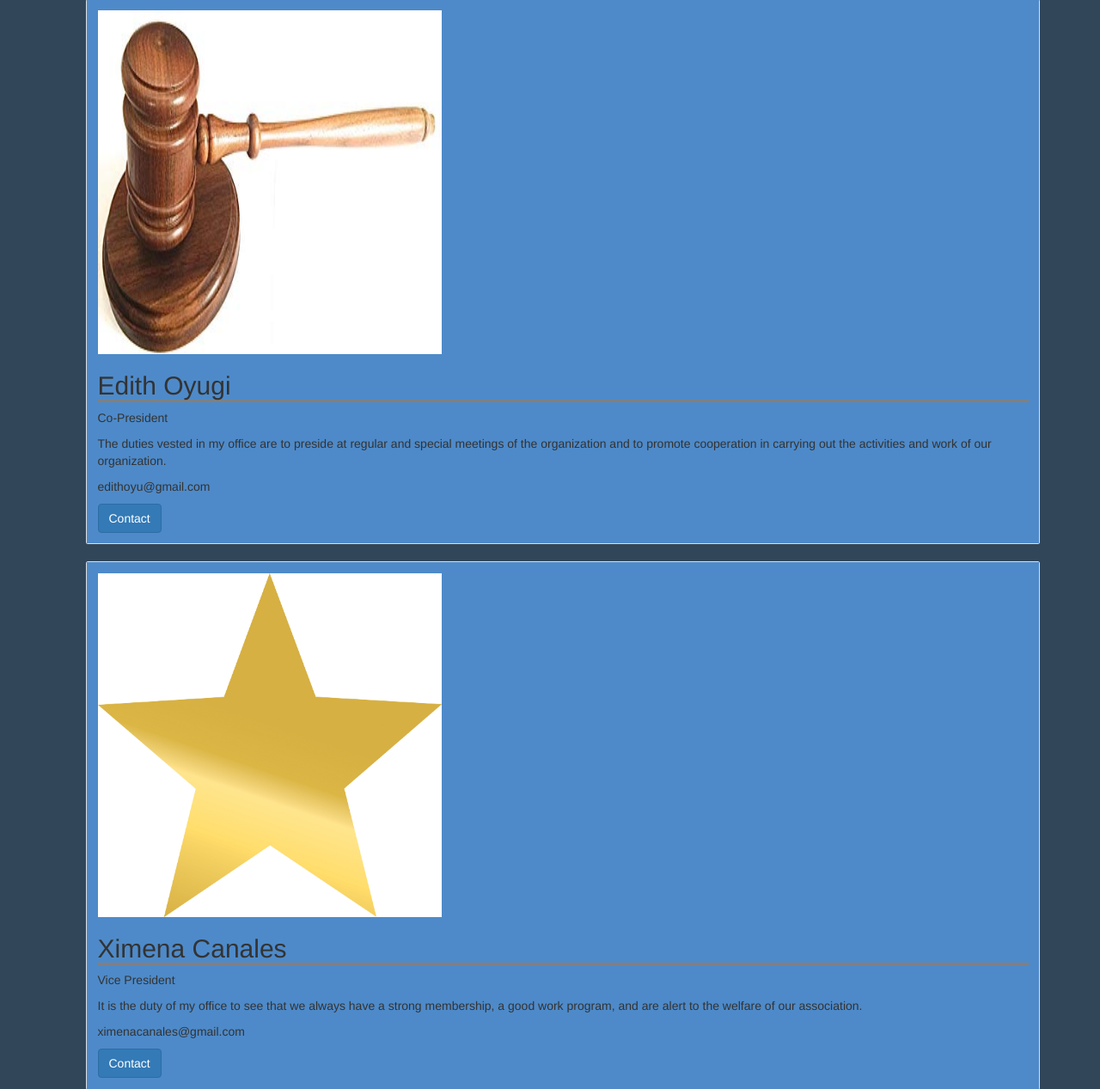
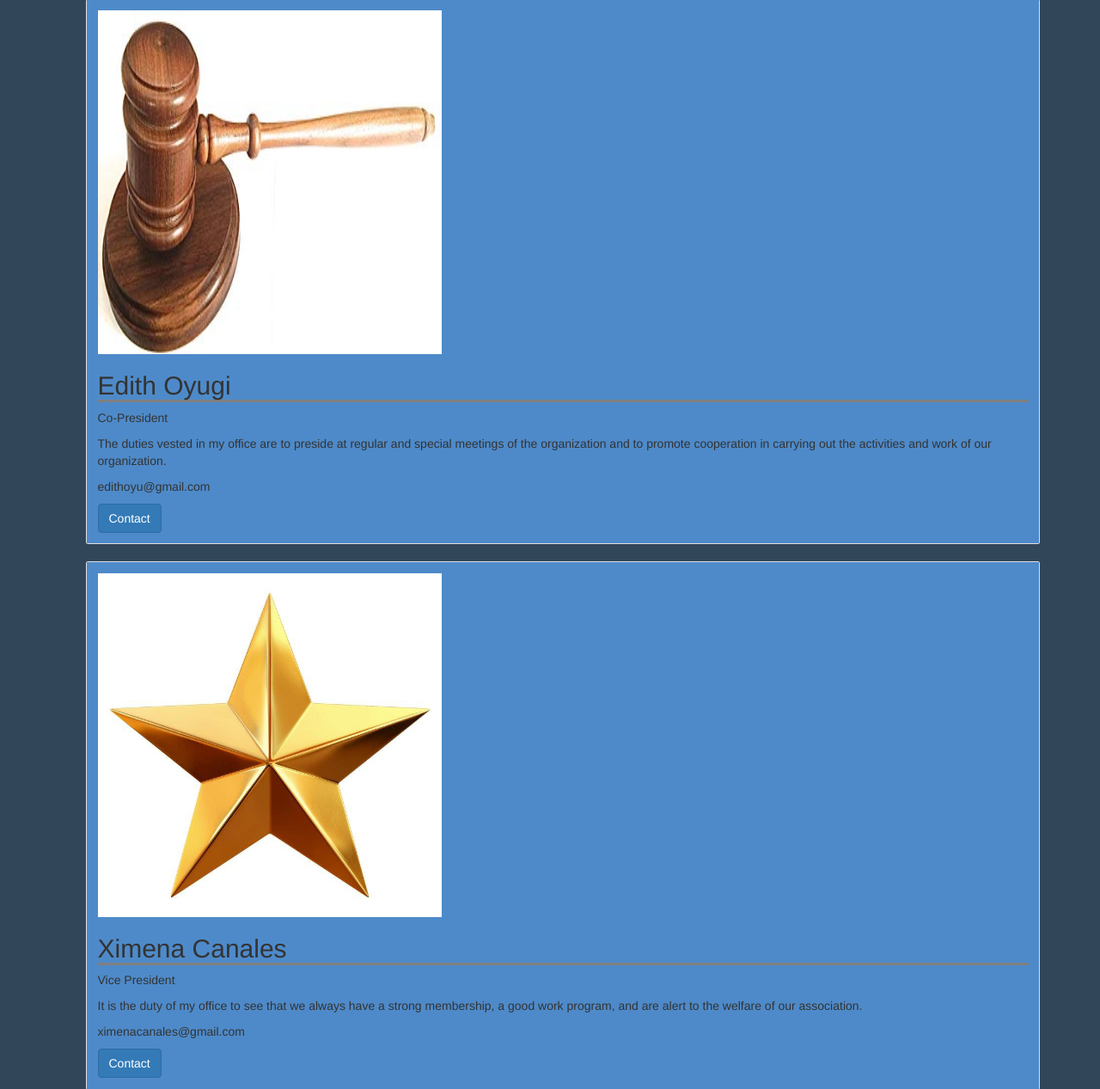
Before and after one commit to cdxker/TSAWebsite, a Flask app: page /team in a window 1280 px wide. Shown: the part 2232-3499 px from the top of the page at 86% size. Run offline with Flask 2, Linux system fonts and the light colour scheme; some libraries are stand-ins or nearby versions.

Commit message:
I got it

```diff
--- a/TSA/templates/meet_the_team.html
+++ b/TSA/templates/meet_the_team.html
@@ -54,7 +54,7 @@
 <br>
 <div class="card">
   <div class="card-body">
-      <img class="officer-img" src="/static/images/tsa/shine.jpg" alt="Ximena">
+      <img class="officer-img" src="/static/images/tsa/work.png" alt="Ximena">
     <h2 class="card-title">Ximena Canales</h2>
     <p class="card-text">Vice President</p>
     <p>It is the duty of my office to see that we always have a strong membership, a good work program, and are alert
```
